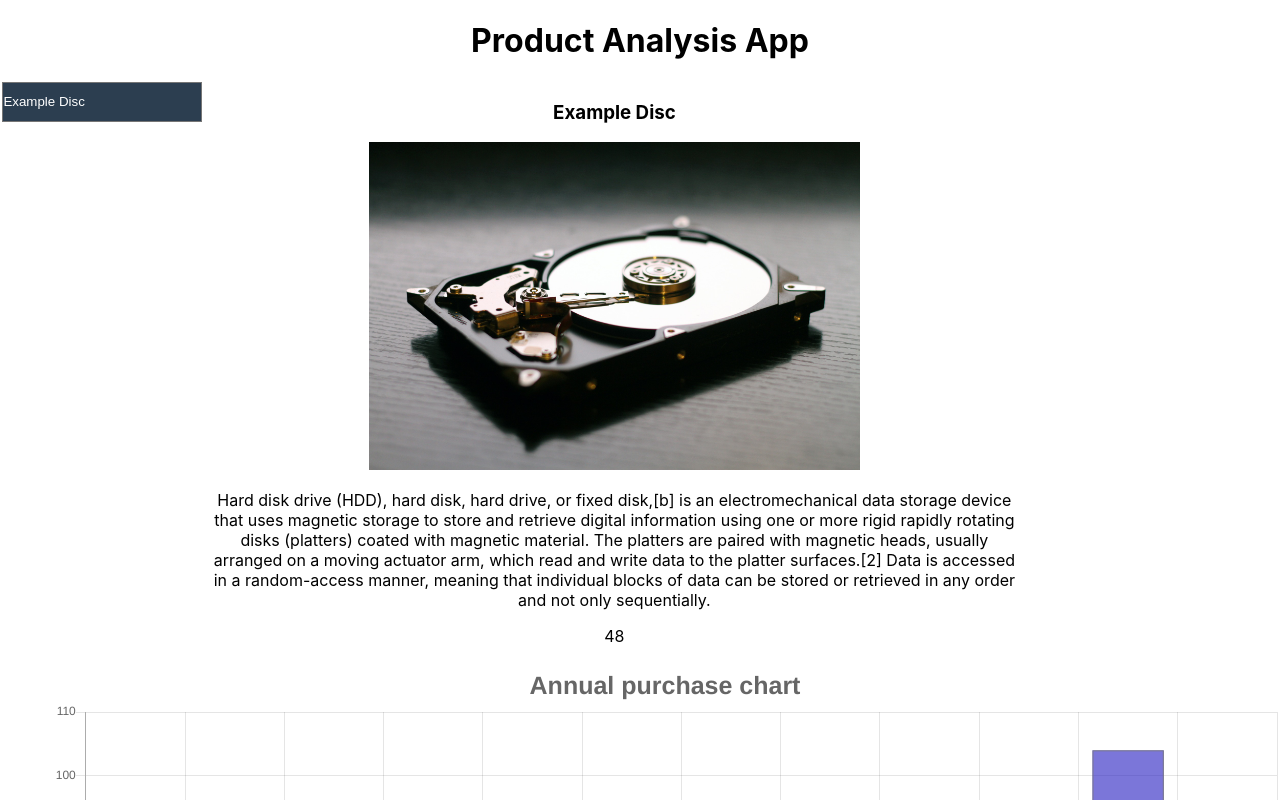
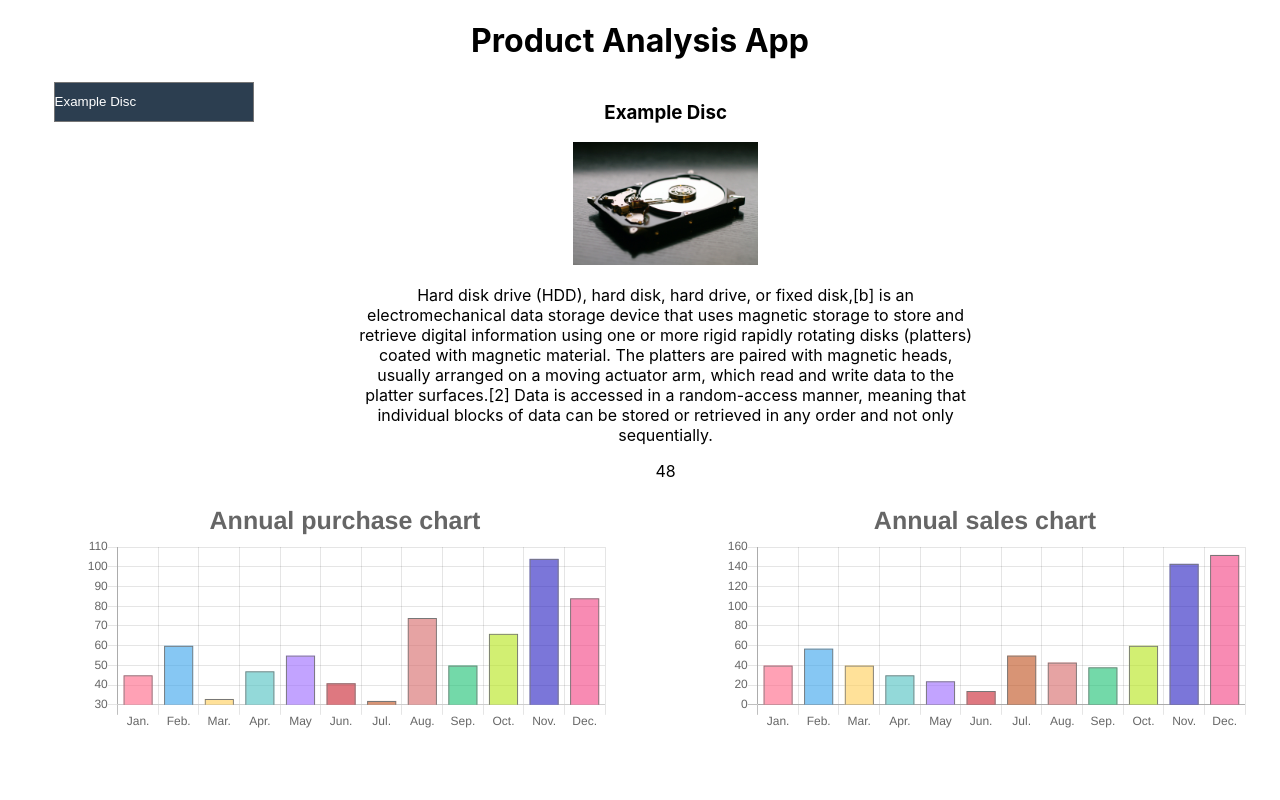
Before and after one commit to Spearek/React-Product-analisis-APP, a React (Create React App) app in the folder analysis-app/: page / in a window 1280 px wide. Shown: the top 800 px of the page. Built offline with nearby package versions, Linux system fonts and the light colour scheme.

Commit message:
styles improvements

```diff
--- a/analysis-app/src/App.css
+++ b/analysis-app/src/App.css
@@ -6,3 +6,7 @@
   justify-content: space-around;
   width: 80%;
 }
+.charts{
+  display: flex;
+  justify-content: space-around;
+}
--- a/analysis-app/src/App.js
+++ b/analysis-app/src/App.js
@@ -80,8 +80,11 @@
               title={this.state.activeProduct.name}
               image={this.state.activeProduct.photo}
               description={this.state.activeProduct.description}
-            price={this.state.activeProduct.sale}/>
+              price={this.state.activeProduct.sale}
+            />
         </div>
+
+        <div className="charts">
           <Chart
             data={this.state.activeProduct.qtyBought}
             chartTitle={'Annual purchase chart'}/>
@@ -89,6 +92,8 @@
             data={this.state.activeProduct.qtySold}
             chartTitle={'Annual sales chart'}/>
         </div>
+
+      </div>
     );
   }
 }
--- /dev/null
+++ b/analysis-app/src/components/Chart/Chart.css
@@ -0,0 +1,3 @@
+.chart{
+    width: 45%;
+}
--- a/analysis-app/src/components/Chart/Chart.js
+++ b/analysis-app/src/components/Chart/Chart.js
@@ -1,5 +1,6 @@
 import React from 'react';
 import {Bar, Doughnut, Line, Pie} from 'react-chartjs-2';
+import './Chart.css'
 
 
 const chart = (props) => {
@@ -58,11 +59,13 @@
     }
 
     return (
-
-    <Bar
+    <div className="chart">
+        <Bar
         data={chartData}
         options={chartOptions}
-    />
+         />
+    </div>
+
     )
 
 }
--- a/analysis-app/src/components/ProductCard/ProductCard.css
+++ b/analysis-app/src/components/ProductCard/ProductCard.css
@@ -1,7 +1,7 @@
 .Card {
-    width: 80%;
+    width: 60%;
 }
 
 .Card img{
-    width: 60%;
+    width: 30%;
 }
```
Lines whose indentation alone changed are shown as unchanged.
